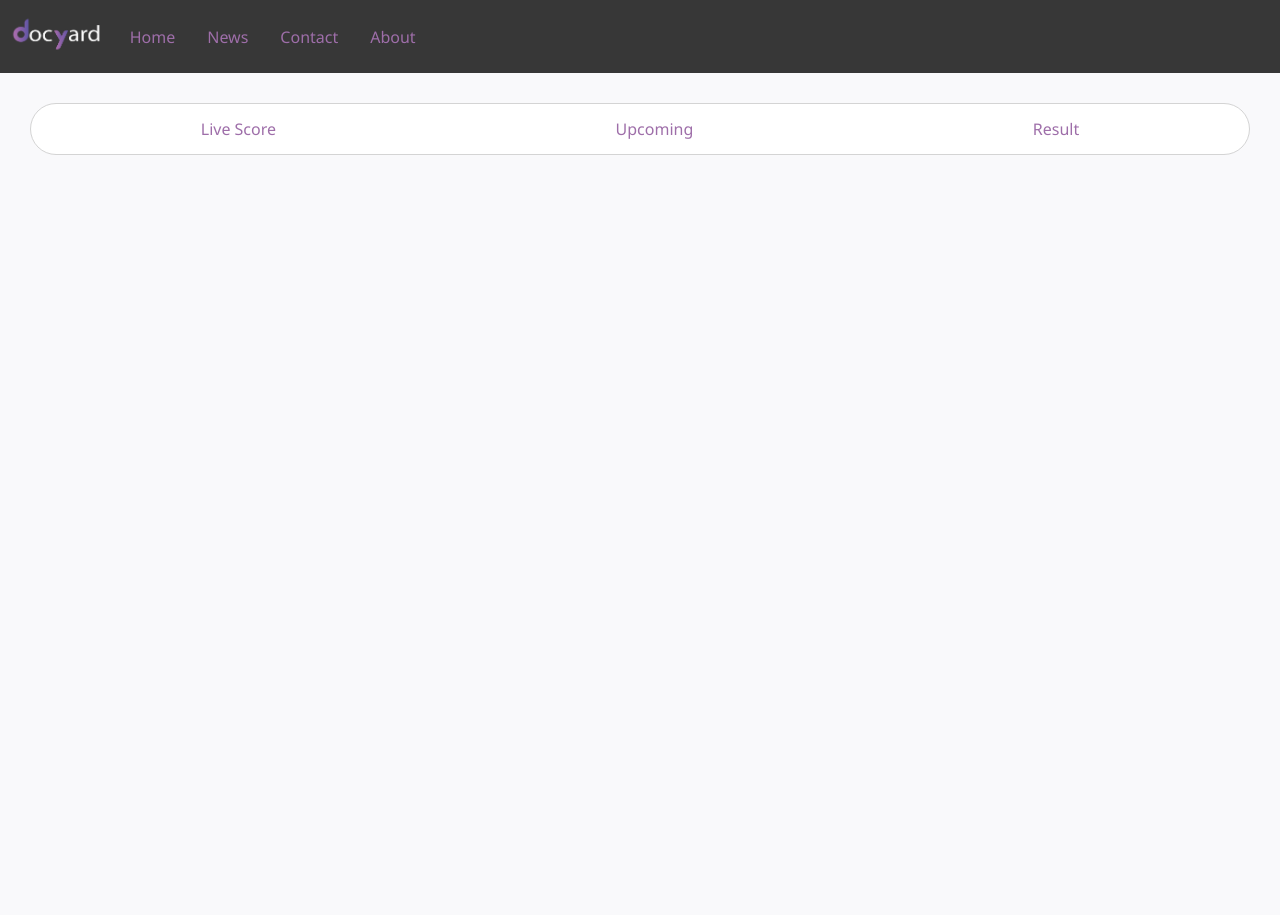
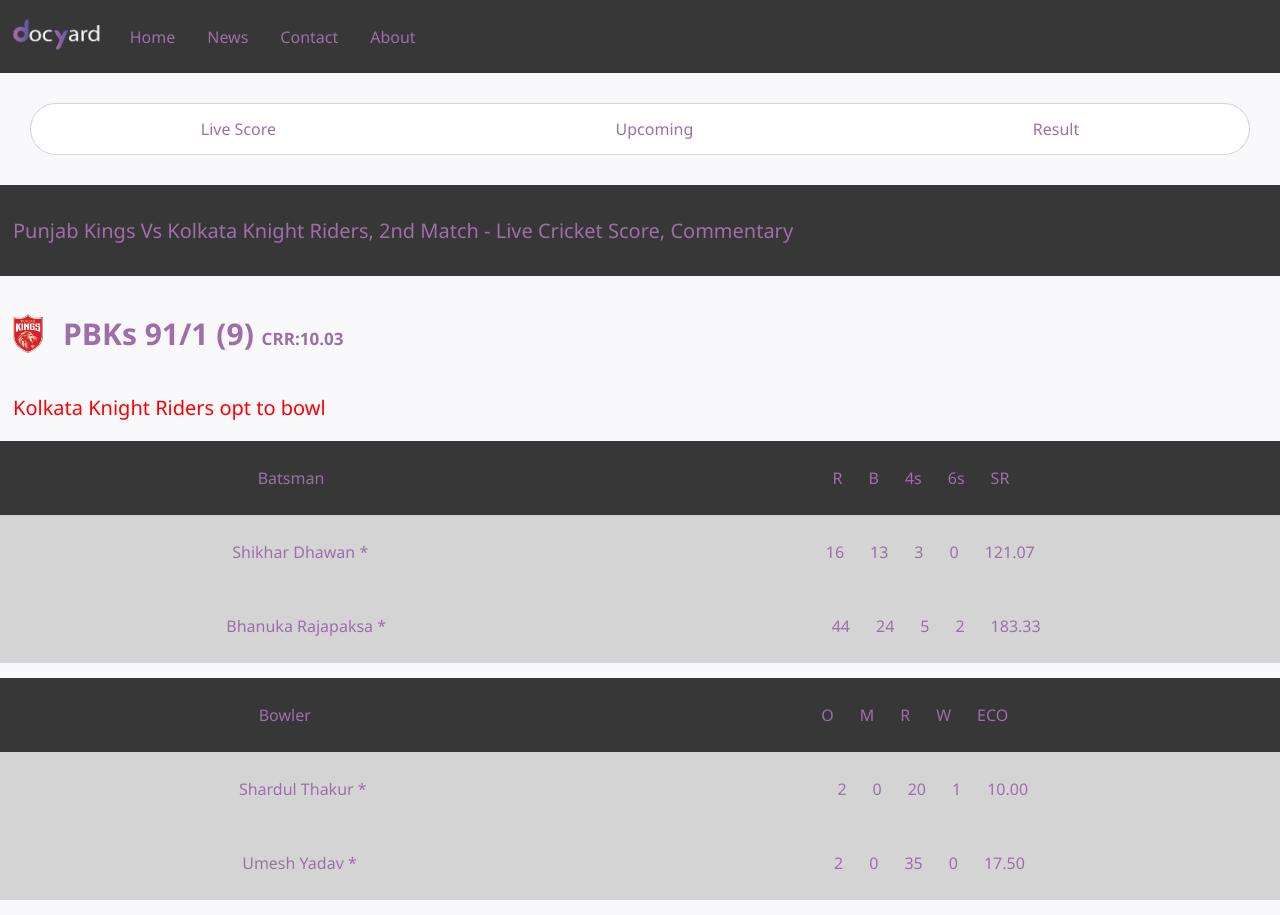
Before and after one commit to Codesamp-Rohan/IPL, a plain HTML site: page index.html in a window 1280 px wide. Before the commit the page ends 800 px from the top, so only its background shows below. Drawn offline with Linux system fonts and the light colour scheme.

Commit message:
Add files via upload

```diff
--- a/index.html
+++ b/index.html
@@ -11,7 +11,7 @@
 <body>
     <header>
     <ul>
-        <a href="file:///home/rohan/Desktop/VS%20Code%20/DocYard/index.html" class="image_logo"><img src="docyardbg.png" class="docyard_logo"></a>
+        <a href="https://docyardhq.github.io/Website/" class="image_logo"><img src="docyardbg.png" class="docyard_logo"></a>
         <li><a href="index.html">Home</a></li>
         <li><a href="#news">News</a></li>
         <li><a href="#contact">Contact</a></li>
@@ -20,13 +20,88 @@
     </header>
     <part-1>
         <div class="options">
-            <a href="#livescore">Live Score</a>
+            <a href="index.html">Live Score</a>
             <a href="upcoming.html">Upcoming</a>
             <a href="#result">Result</a>
         </div>
     </part-1>
     <main>
-
+        <header class="teamname">
+            <p>
+                Punjab Kings <span>Vs</span> Kolkata Knight Riders, 2nd Match - Live
+                Cricket Score, Commentary
+            </p>
+        </header>
+        <div class="livescore">
+            <div class="batting_score">
+                <img src="pbks.png" class="team_logo"><h2>PBKs 91/1 (9) <span>CRR:10.03</span></h2>
+            </div>
+            <p>Kolkata Knight Riders opt to bowl</p>
+        </div>
+        <div class="batsman">
+            <div class="head">
+                <p>Batsman</p>
+                <ul>
+                    <li>R</li>
+                    <li>B</li>
+                    <li>4s</li>
+                    <li>6s</li>
+                    <li>SR</li>
+                </ul>
+            </div>
+            <div class="batter">
+                <p>Shikhar Dhawan *</p>
+                <ul>
+                    <li>16</li>
+                    <li>13</li>
+                    <li>3</li>
+                    <li>0</li>
+                    <li>121.07</li>
+                </ul>
+            </div>
+            <div class="batter">
+                <p>Bhanuka Rajapaksa *</p>
+                <ul>
+                    <li>44</li>
+                    <li>24</li>
+                    <li>5</li>
+                    <li>2</li>
+                    <li>183.33</li>
+                </ul>
+            </div>
+        </div>
+        <div class="bowler">
+            <div class="head">
+                <p>Bowler</p>
+                <ul>
+                    <li>O</li>
+                    <li>M</li>
+                    <li>R</li>
+                    <li>W</li>
+                    <li>ECO</li>
+                </ul>
+            </div>
+            <div class="thrower">
+                <p>Shardul Thakur *</p>
+                <ul>
+                    <li>2</li>
+                    <li>0</li>
+                    <li>20</li>
+                    <li>1</li>
+                    <li>10.00</li>
+                </ul>
+            </div>
+            <div class="thrower">
+                <p>Umesh Yadav *</p>
+                <ul>
+                    <li>2</li>
+                    <li>0</li>
+                    <li>35</li>
+                    <li>0</li>
+                    <li>17.50</li>
+                </ul>
+            </div>
+        </div>
     </main>
     <script src="script.js"></script>
 </body>
--- a/style.css
+++ b/style.css
@@ -58,3 +58,92 @@
     border-bottom: 1px solid #9e6ea9;
     position: inherit;
 }
+.teamname {
+  padding: 12px 13px;
+  background-color: #373737;
+  color: #9e6ea9;
+  font-size: 20px;
+  font-weight: 400;
+}
+.team_logo{
+  width: 30px;
+  object-fit: contain;
+}
+.batting_score{
+  display: flex;
+  gap: 20px;
+}
+.livescore {
+  margin: 12px 13px;
+  font-size: 20px;
+  font-weight: 500;
+  color: #9e6ea9;
+}
+.livescore p {
+  color: red;
+  margin-top: 15px;
+}
+.livescore span {
+  font-size: 17px;
+}
+.batsman {
+  margin: 15px 0;
+}
+.head {
+  display: flex;
+  justify-content: space-around;
+  background-color: #373737;
+  color: #9e6ea9;
+  padding: 10px;
+}
+.head ul {
+  list-style-type: none;
+  overflow: hidden;
+  display: flex;
+  flex-direction: row;
+  align-items: center;
+}
+.head ul li {
+  padding: 0 13px;
+}
+.batter {
+  display: flex;
+  justify-content: space-around;
+  background-color: #d4d4d4;
+  color: #9e6ea9;
+  padding: 10px;
+}
+.batter ul {
+  list-style-type: none;
+  overflow: hidden;
+  display: flex;
+  background-color: #d4d4d4;
+  flex-direction: row;
+  align-items: center;
+}
+.batter ul li {
+  font-size: 400;
+  padding: 0 13px;
+}
+.bowler {
+  margin: 15px 0;
+}
+.thrower {
+  display: flex;
+  justify-content: space-around;
+  background-color: #d4d4d4;
+  color: #9e6ea9;
+  padding: 10px;
+}
+.thrower ul {
+  list-style-type: none;
+  overflow: hidden;
+  display: flex;
+  background-color: #d4d4d4;
+  flex-direction: row;
+  align-items: center;
+}
+.thrower ul li {
+  font-size: 400;
+  padding: 0 13px;
+}
--- a/upcoming.css
+++ b/upcoming.css
@@ -102,7 +102,7 @@
     padding-left: 90px;
 }
 .dark_mode{
-    background-color: #373737;
+    background-color: #222222;
     color: white;
 }
 .card_dark_mode{
--- a/upcoming.js
+++ b/upcoming.js
@@ -1,6 +1,4 @@
 function dark_mode(){
     var element = document.body;
     element.classList.toggle("dark_mode");
-    var element1 = document.getElementsByTagName("card");
-    element1.classList.toggle("card_dark_mode");
 }
```
Also changed, not shown: upcoming.html (+10 -10 lines).
